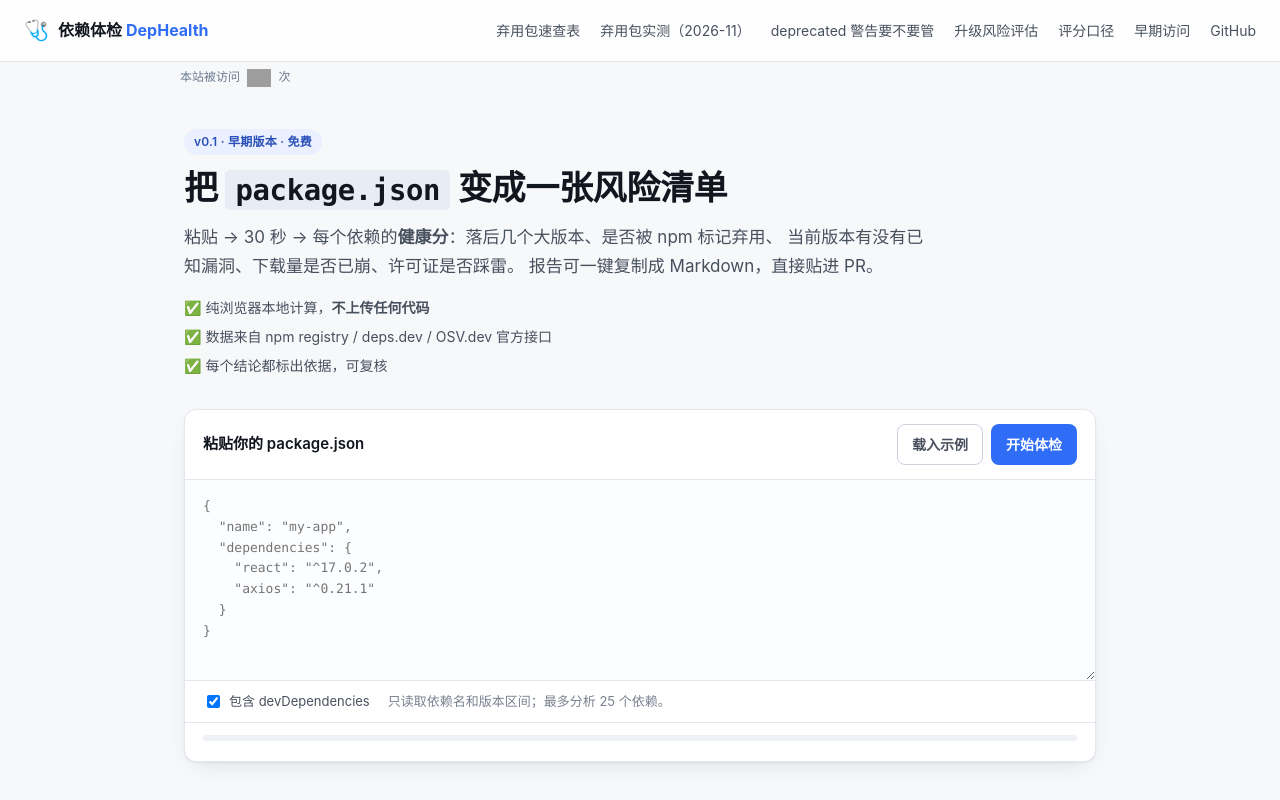
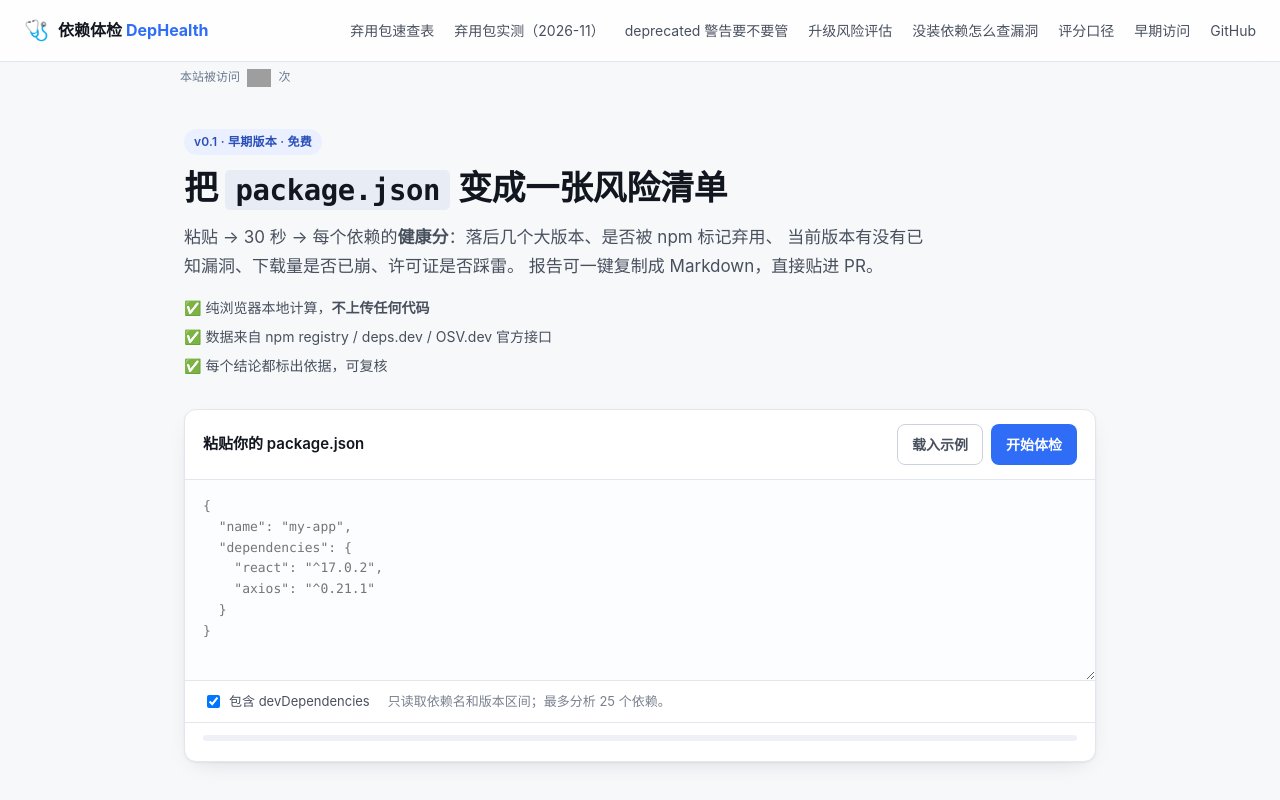
Before and after one commit to elsonshow/dep-health, a plain HTML site: page index.html in a window 1280 px wide. Shown: the top 800 px of the page. Drawn offline with Linux system fonts and the light colour scheme; no server answers; grey boxes are pictures that could not be loaded.

Commit message:
data: 更新 index.html（npm 弃用包实测 2026-11-24）

```diff
--- a/index.html
+++ b/index.html
@@ -25,6 +25,7 @@
     <a href="npm-deprecated-2026-11.html">弃用包实测（2026-11）</a>
     <a href="deprecated-warning.html">deprecated 警告要不要管</a>
     <a href="upgrade-risk.html">升级风险评估</a>
+    <a href="no-lockfile-audit.html">没装依赖怎么查漏洞</a>
     <a href="#method">评分口径</a>
     <a href="#pricing">早期访问</a>
     <a href="https://github.com/elsonshow/dep-health" rel="noopener">GitHub</a>
```
